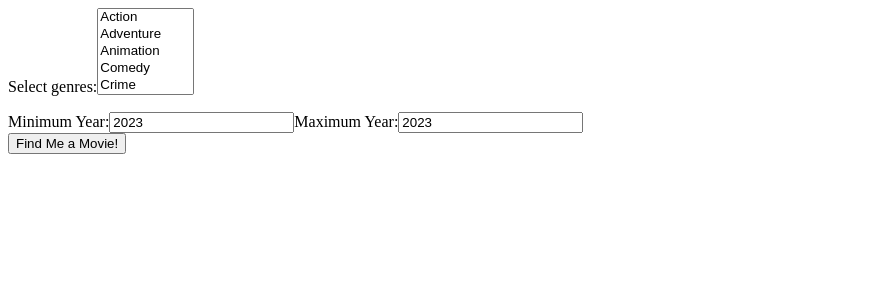
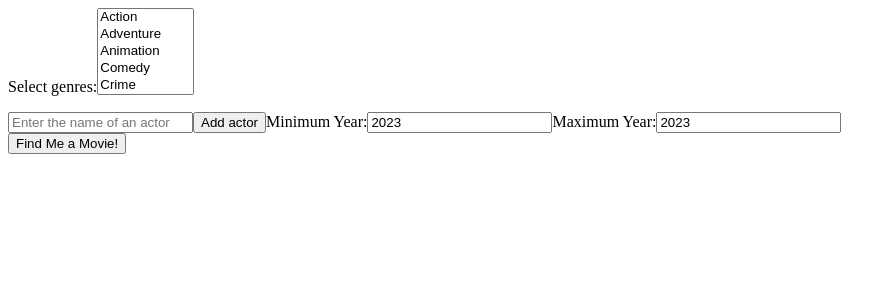
Before and after one commit to edwardreyes21/reel-roulette, a React (Create React App) app: page / in a window 1280 px wide. Shown: the top 300 px of the page, without its empty margins (0-896 px from the left). Built offline with nearby package versions, Linux system fonts and the light colour scheme.

Commit message:
Added input and button for actor filtering

```diff
--- a/src/App.js
+++ b/src/App.js
@@ -37,6 +37,11 @@ function App() {
 
     const handleMaxYearChange = (event) => {
         setMaxYear(event.target.value);
+    }
+
+    const handleActorChange = (actor, event) => {
+        event.preventDefault();
+        console.log("Retrieved " + actor);
     }
 
     const handleGenreChange = (event) => {
@@ -140,10 +145,12 @@ function App() {
                         <li key={genre}> {genreMap[genre]} <button onClick={() => handleRemoveGenre(genre)}>Remove</button></li>
                     ))}
                 </ul>
+                <input type="text" id="actorName" placeholder="Enter the name of an actor"/>
+                <button onClick={(event) => handleActorChange(document.getElementById('actorName').value, event)}>Add actor</button>
                 <label htmlFor="minYear">Minimum Year:</label>
-                <input type="text" id="minYear" value={minYear} onChange={handleMinYearChange}></input>
+                <input type="text" id="minYear" value={minYear} onChange={handleMinYearChange}/>
                 <label htmlFor="maxYear">Maximum Year:</label>
-                <input type="text" id="maxYear" value={maxYear} onChange={handleMaxYearChange}></input>
+                <input type="text" id="maxYear" value={maxYear} onChange={handleMaxYearChange}/>
             </form>
 
             <button onClick={findMovie}>Find Me a Movie!</button>
```
